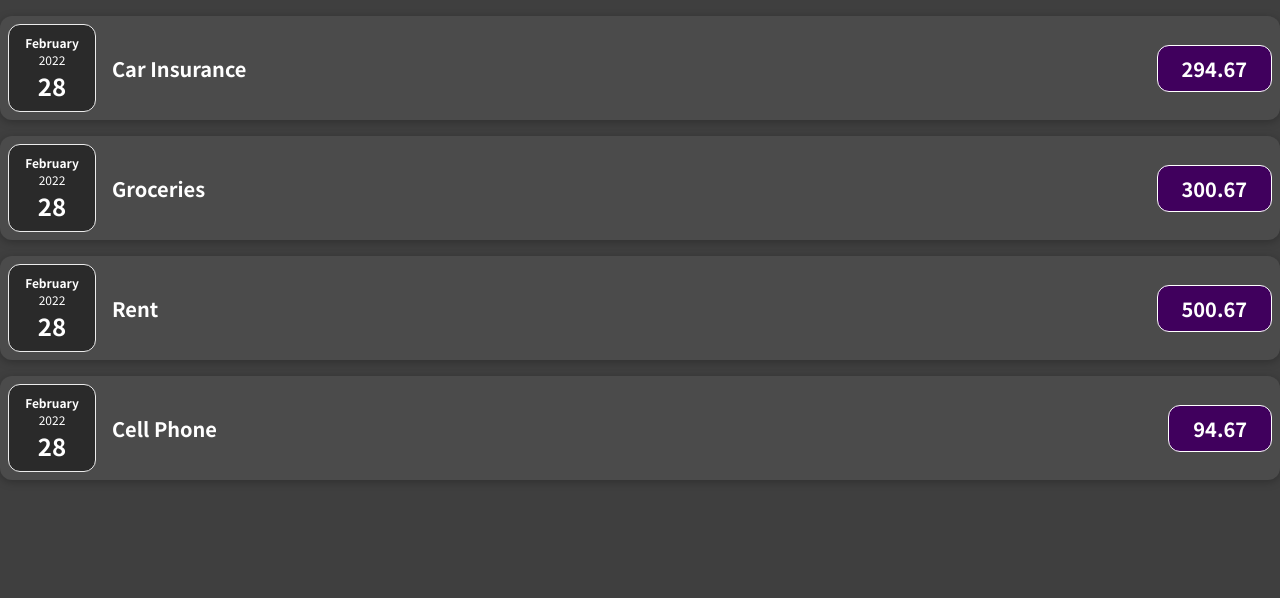
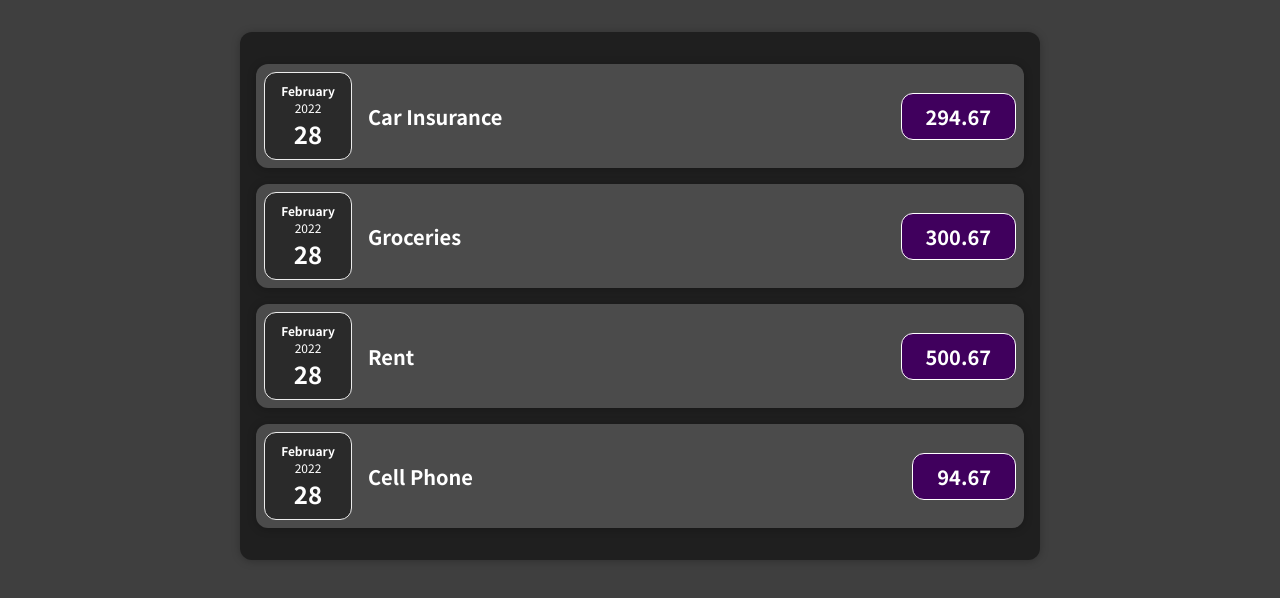
Before and after one commit to Thester113/Expense-Track, a React (Create React App) app: page / in a window 1280 px wide. Shown: the top 598 px of the page. Built offline with nearby package versions, Linux system fonts and the light colour scheme.

Commit message:
Refactor to use Card component

```diff
--- /dev/null
+++ b/src/components/Card.css
@@ -0,0 +1,4 @@
+.card {
+border-radius: 12px;
+box-shadow: 0 1px 8px rgba(0, 0, 0, 0.25);
+}
--- /dev/null
+++ b/src/components/Card.js
@@ -0,0 +1,11 @@
+import './Card.css'
+
+function Card(props) {
+    const classes = 'card ' + props.className;
+
+    return <div className={classes}>{props.children}</div>
+}
+
+
+
+export default Card;
--- a/src/components/ExpenseItem.css
+++ b/src/components/ExpenseItem.css
@@ -2,10 +2,8 @@
   display: flex;
   justify-content: space-between;
   align-items: center;
-  box-shadow: 0 2px 8px rgba(0, 0, 0, 0.25);
   padding: 0.5rem;
   margin: 1rem 0;
-  border-radius: 12px;
   background-color: #4b4b4b;
 }
 
--- a/src/components/ExpenseItem.js
+++ b/src/components/ExpenseItem.js
@@ -1,15 +1,16 @@
 import "./ExpenseItem.css";
+import Card from "./Card";
 import ExpenseDate from "./ExpenseDate";
 
 function ExpenseItem(props) {
   return (
-    <div className="expense-item">
+    <Card className="expense-item">
       <ExpenseDate date={props.date} />
       <div className="expense-item__description">
         <h2>{props.title}</h2>
         <div className="expense-item__price">{props.amount}</div>
       </div>
-    </div>
+    </Card>
   );
 }
 export default ExpenseItem;
--- a/src/components/Expenses.js
+++ b/src/components/Expenses.js
@@ -1,9 +1,10 @@
 import "./Expenses.css";
+import Card from "./Card";
 import ExpenseItem from "./ExpenseItem";
 
 function Expenses(props) {
   return (
-    <div>
+    <Card className="expenses">
       <ExpenseItem
         title={props.items[0].title}
         amount={props.items[0].amount}
@@ -24,7 +25,7 @@
         amount={props.items[3].amount}
         date={props.items[3].date}
       ></ExpenseItem>
-    </div>
+    </Card>
   );
 }
 
```
